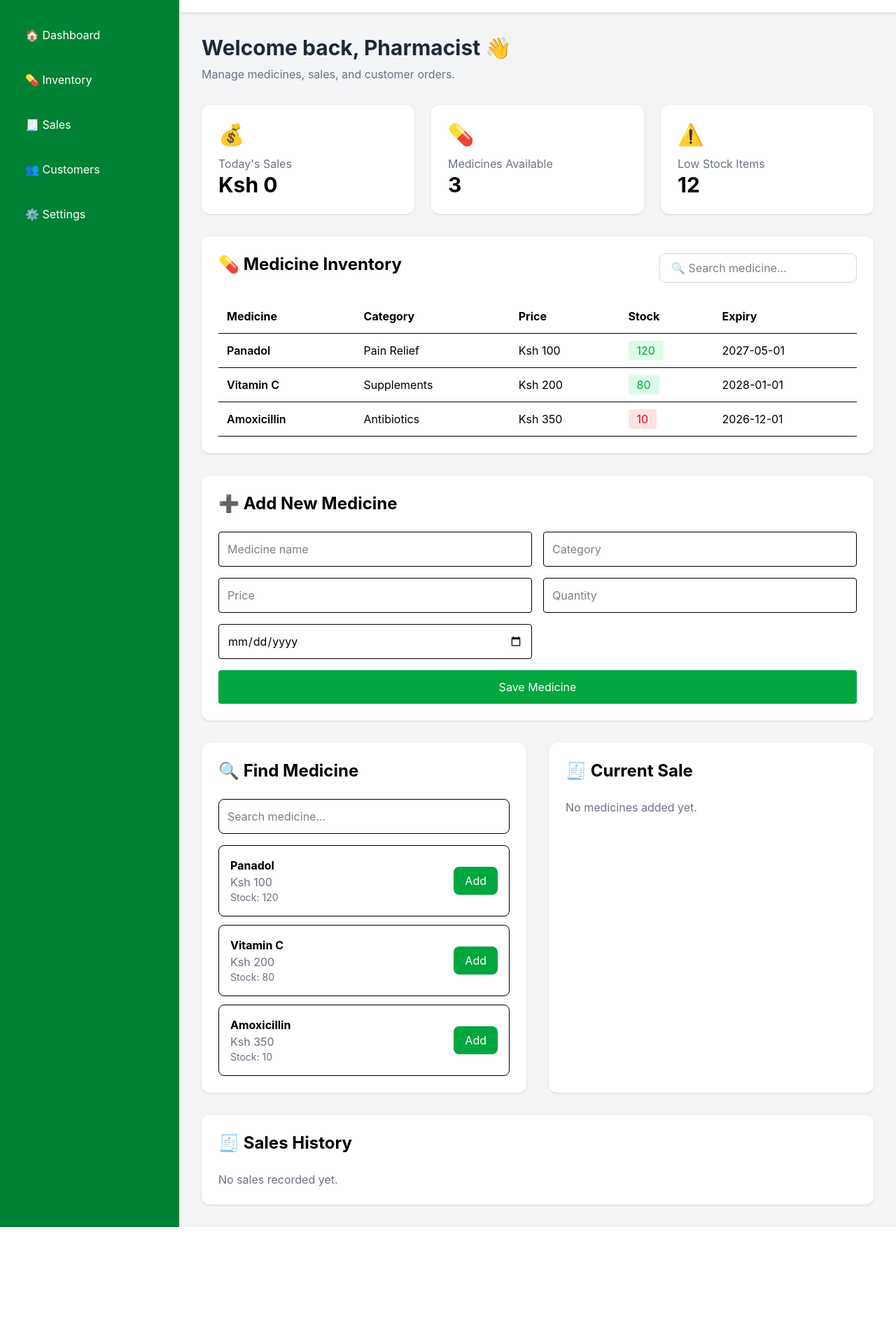
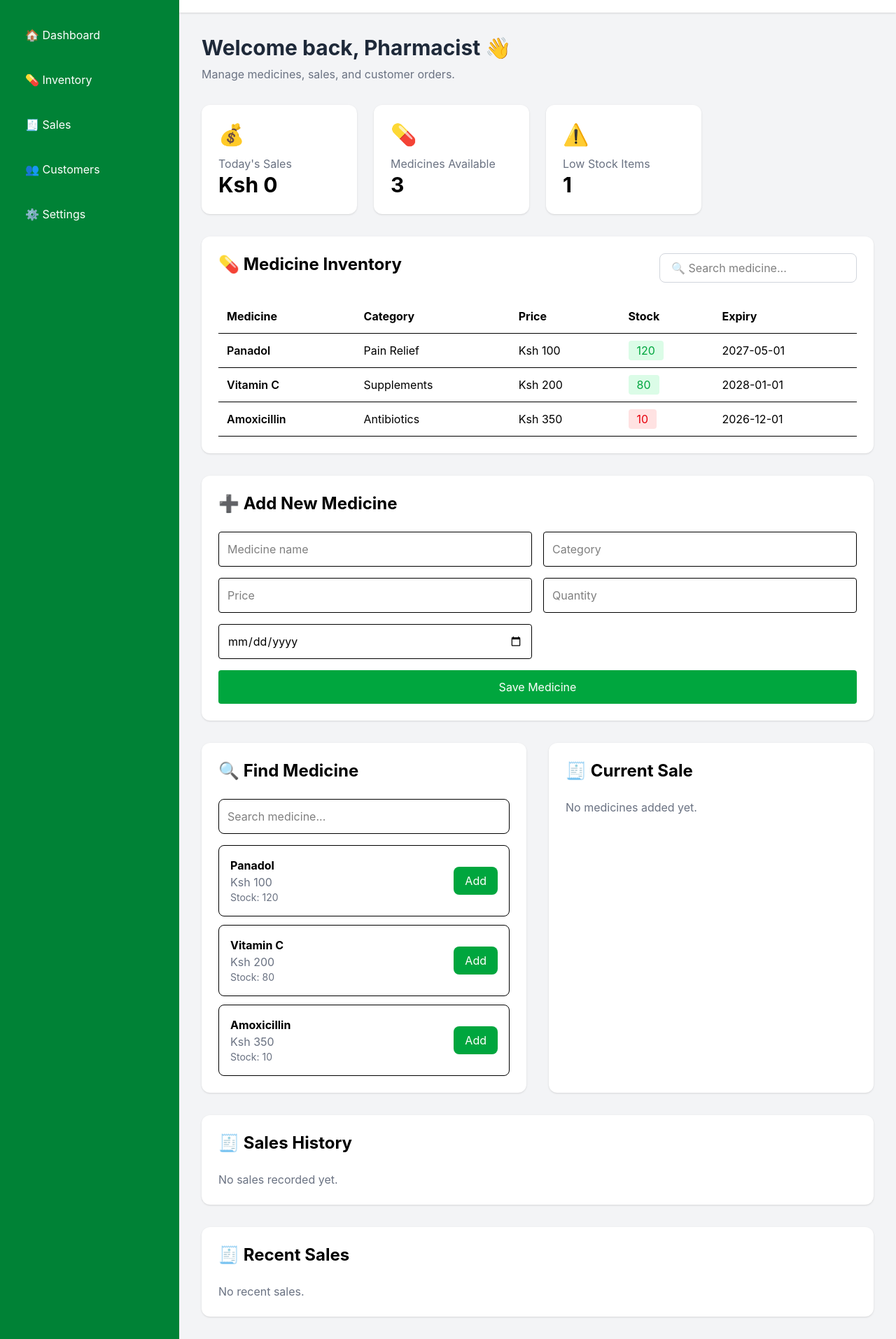
Before and after one commit to Wayne-an/highway-care-pharmacy, a React (Vite) app in the folder frontend/: page / in a window 1280 px wide. Shown: the part 62-1976 px from the top of the page at 70% size. Before the commit the page ends 1816 px from the top, so only its background shows below. Built offline with nearby package versions, Linux system fonts and the light colour scheme.

Commit message:
Add real-time dashboard analytics and recent sales

```diff
--- a/frontend/src/App.jsx
+++ b/frontend/src/App.jsx
@@ -6,7 +6,7 @@ import Inventory from "./components/Inventory";
 import AddMedicine from "./components/AddMedicine";
 import Sales from "./components/Sales";
 import SalesHistory from "./components/SalesHistory";
-
+import RecentSales from "./components/RecentSales";
 
 function App() {
 
@@ -164,6 +164,11 @@ const todaysSales = sales.reduce(
   0
 
 );
+
+const lowStockMedicines = medicines.filter(
+  (medicine) => medicine.quantity < 20
+);
+
   return (
 
     <div className="flex min-h-screen bg-gray-100">
@@ -185,7 +190,7 @@ const todaysSales = sales.reduce(
           </p>
 
 
-          <div className="grid grid-cols-1 md:grid-cols-3 gap-6 mt-8">
+          <div className="grid grid-cols-1 md:grid-cols-2 lg:grid-cols-4 gap-6 mt-8">
 
             <StatCard
               title="Today's Sales"
@@ -201,7 +206,7 @@ const todaysSales = sales.reduce(
 
             <StatCard
               title="Low Stock Items"
-              value="12"
+              value={lowStockMedicines.length}
               icon="⚠️"
             />
 
@@ -220,6 +225,8 @@ const todaysSales = sales.reduce(
 
            <SalesHistory sales={sales} />
 
+           <RecentSales sales={sales} />
+
         </main>
 
       </div>
--- /dev/null
+++ b/frontend/src/components/RecentSales.jsx
@@ -0,0 +1,66 @@
+function RecentSales({ sales }) {
+
+  const recentSales = [...sales]
+    .reverse()
+    .slice(0, 5);
+
+
+  return (
+
+    <div className="bg-white rounded-xl shadow p-6 mt-8">
+
+      <h2 className="text-2xl font-bold mb-6">
+        🧾 Recent Sales
+      </h2>
+
+
+      {recentSales.length === 0 ? (
+
+        <p className="text-gray-500">
+          No recent sales.
+        </p>
+
+      ) : (
+
+        <div className="space-y-4">
+
+          {recentSales.map((sale) => (
+
+            <div
+              key={sale.id}
+              className="flex justify-between items-center border-b pb-3"
+            >
+
+              <div>
+
+                <p className="font-semibold">
+                  Sale #{sale.id}
+                </p>
+
+                <p className="text-sm text-gray-500">
+                  {sale.items.length} item(s) · {sale.paymentMethod}
+                </p>
+
+              </div>
+
+
+              <p className="font-bold">
+                Ksh {sale.total}
+              </p>
+
+            </div>
+
+          ))}
+
+        </div>
+
+      )}
+
+    </div>
+
+  );
+
+}
+
+
+export default RecentSales;
```
